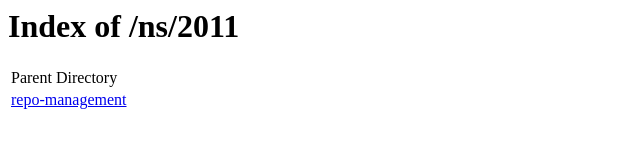
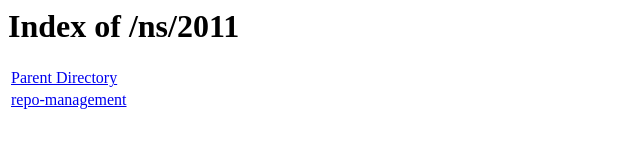
Before and after one commit to athom09/webns, a plain HTML site: page webroot/2011/index.html in a window 1280 px wide. Shown: the whole page, without its empty margins (0-640 px from the left). Drawn offline with Linux system fonts and the light colour scheme.

Commit message:
corrected parent link

```diff
--- a/webroot/2011/index.html
+++ b/webroot/2011/index.html
@@ -6,7 +6,9 @@
     <h1>Index of /ns/2011</h1>
     <table>
        <tr>
-         <td><a href="../"></a>Parent Directory</td>
+         <td>
+           <a href="../">Parent Directory</a>
+         </td>
        <tr>
          <td><a href="repo-management/">repo-management</a></td>
        </tr>
```
